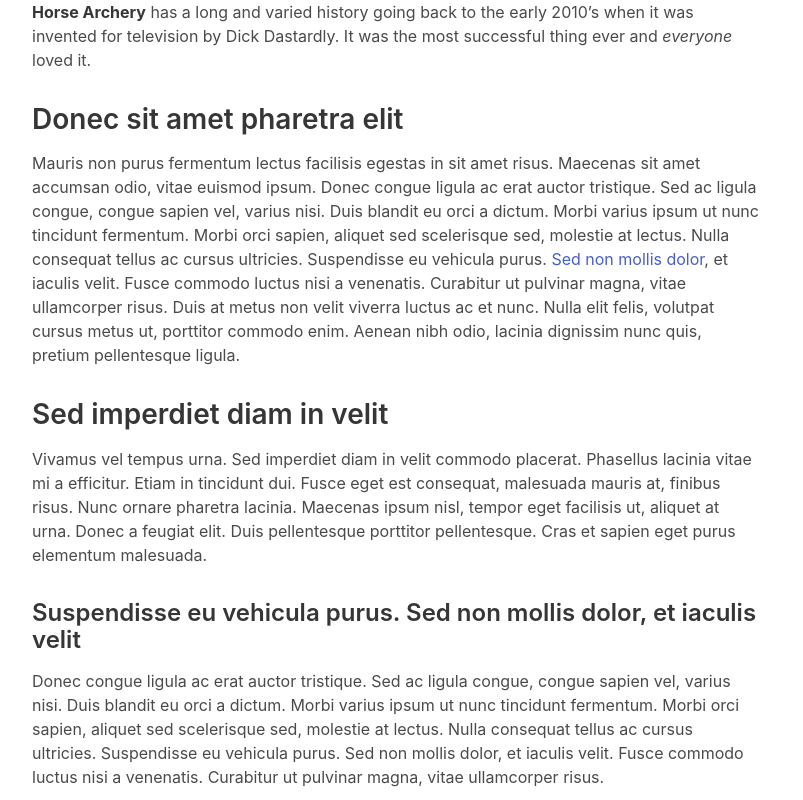
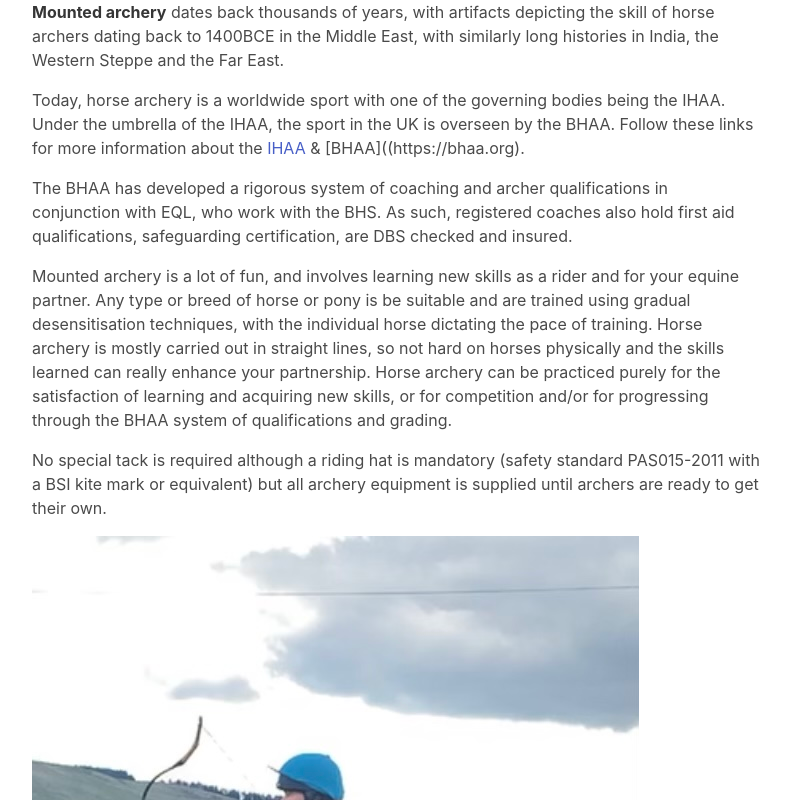
Before and after one commit to midtownsystems/clydevalleyhorsearchers, an Eleventy site: page src/Horse-Archery.md in a window 1280 px wide. Shown: the part 380-1180 px from the top of the page, 200-1003 px from the left. Built offline with nearby package versions, Linux system fonts and the light colour scheme; Eleventy itself is replaced by a stand-in of ours; files that its build step writes are made by us from their sources.

Commit message:
horsearchery1

```diff
--- a/src/Horse-Archery.md
+++ b/src/Horse-Archery.md
@@ -4,20 +4,23 @@ title: Horse Archery
 tags: ['About', 'Posts']
 featuredImage: /_images/mongols.jpg
 date: 2023-04-23
-description: A post about horse archery.
+description: About horse archery.
 permalink: /horsearchery/
 ---
 
-**Horse Archery** has a long and varied history going back to the early 2010’s when it was invented for television by Dick Dastardly.  It was the most successful thing ever and *everyone* loved it.
+**Mounted archery** dates back thousands of years, with artifacts depicting the skill of horse archers dating back to 1400BCE in the Middle East, with similarly long histories in India, the Western Steppe and the Far East.
 
-## Donec sit amet pharetra elit
 
-Mauris non purus fermentum lectus facilisis egestas in sit amet risus. Maecenas sit amet accumsan odio, vitae euismod ipsum. Donec congue ligula ac erat auctor tristique. Sed ac ligula congue, congue sapien vel, varius nisi. Duis blandit eu orci a dictum. Morbi varius ipsum ut nunc tincidunt fermentum. Morbi orci sapien, aliquet sed scelerisque sed, molestie at lectus. Nulla consequat tellus ac cursus ultricies. Suspendisse eu vehicula purus. [Sed non mollis dolor](https://wikipedia.org), et iaculis velit. Fusce commodo luctus nisi a venenatis. Curabitur ut pulvinar magna, vitae ullamcorper risus. Duis at metus non velit viverra luctus ac et nunc. Nulla elit felis, volutpat cursus metus ut, porttitor commodo enim. Aenean nibh odio, lacinia dignissim nunc quis, pretium pellentesque ligula.
+Today, horse archery is a worldwide sport with one of the governing bodies being the IHAA. Under the umbrella of the IHAA, the sport in the UK is overseen by the BHAA. Follow these links for more information about the [IHAA](https://www.ihaa.org) & [BHAA]((https://bhaa.org).
 
-## Sed imperdiet diam in velit
+The BHAA has developed a rigorous system of coaching and archer qualifications in conjunction with EQL, who work with the BHS. As such, registered coaches also hold first aid qualifications, safeguarding certification, are DBS checked and insured.
 
-Vivamus vel tempus urna. Sed imperdiet diam in velit commodo placerat. Phasellus lacinia vitae mi a efficitur. Etiam in tincidunt dui. Fusce eget est consequat, malesuada mauris at, finibus risus. Nunc ornare pharetra lacinia. Maecenas ipsum nisl, tempor eget facilisis ut, aliquet at urna. Donec a feugiat elit. Duis pellentesque porttitor pellentesque. Cras et sapien eget purus elementum malesuada.
+Mounted archery is a lot of fun, and involves learning new skills as a rider and for your equine partner. Any type or breed of horse or pony is be suitable and are trained using gradual desensitisation techniques, with the individual horse dictating the pace of training. Horse archery is mostly carried out in straight lines, so not hard on horses physically and the skills learned can really enhance your partnership. Horse archery can be practiced purely for the satisfaction of learning and acquiring new skills, or for competition and/or for progressing through the BHAA system of qualifications and grading.
 
-### Suspendisse eu vehicula purus. Sed non mollis dolor, et iaculis velit
+No special tack is required although a riding hat is mandatory (safety standard  PAS015-2011 with a BSI kite mark or equivalent) but all archery equipment is supplied until archers are ready to get their own.
 
-Donec congue ligula ac erat auctor tristique. Sed ac ligula congue, congue sapien vel, varius nisi. Duis blandit eu orci a dictum. Morbi varius ipsum ut nunc tincidunt fermentum. Morbi orci sapien, aliquet sed scelerisque sed, molestie at lectus. Nulla consequat tellus ac cursus ultricies. Suspendisse eu vehicula purus. Sed non mollis dolor, et iaculis velit. Fusce commodo luctus nisi a venenatis. Curabitur ut pulvinar magna, vitae ullamcorper risus.
+![imagen](/_images/francesca-1.jpg)
+
+CVHA is a not-for-profit club that aims for quality coaching in a safe environment at a reasonable cost for club members. Francesca is the club’s resident coach and holds the BHAA Club Coach qualification and is also a BHSAI. Clyde Valley Horse Archers aims to support local horse archers, whatever their aims, with regular mounted archery and ground archery sessions.
+
+If you’d like to find out more or come to a club session, email us at Francesca @ clydevalleyhorsearechery.org
```
Also changed, not shown: src/_images/francesca-1.jpg (added).
